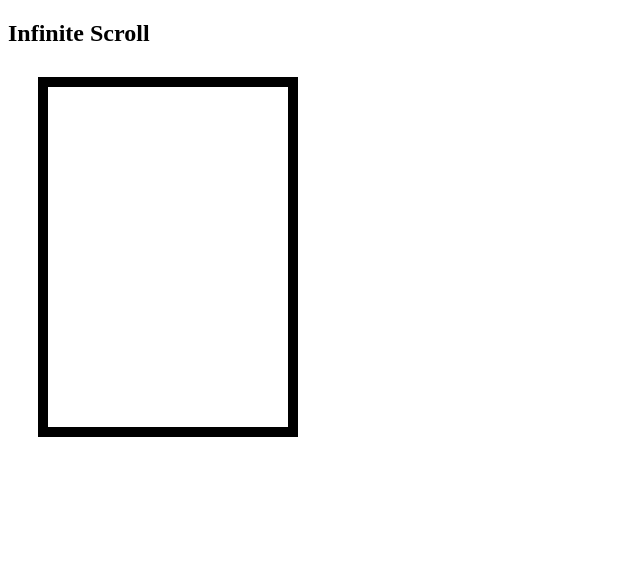
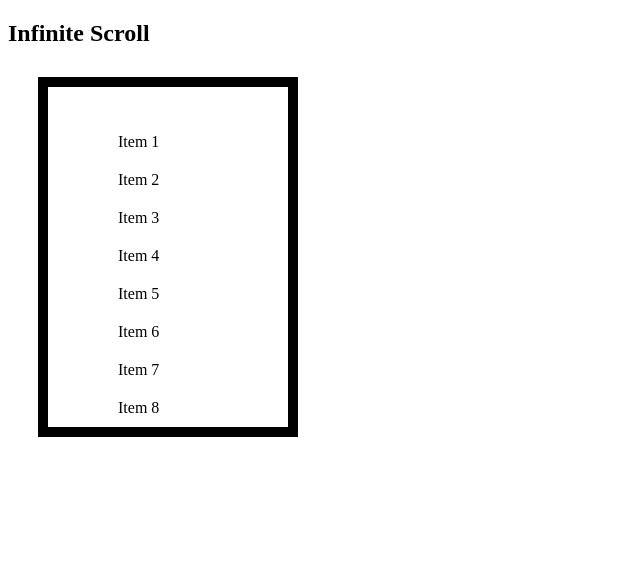
Before and after one commit to acciojob/infinite-scroll-misterKumar, a website: page main.html in a window 1280 px wide. Shown: the whole page, without its empty margins (0-640 px from the left). Drawn offline with Linux system fonts and the light colour scheme.

Commit message:
created a submission

```diff
--- a/main.html
+++ b/main.html
@@ -11,7 +11,20 @@
   <body>
     <h2>Infinite Scroll</h2>
     <main>
-      <ol id="infi-list"></ol>
+		<div class="infi-list">
+		      <ol id="list">
+				  <li>Item 1</li>
+			      <li>Item 2</li>
+			      <li>Item 3</li>
+			      <li>Item 4</li>
+			      <li>Item 5</li>
+			      <li>Item 6</li>
+			      <li>Item 7</li>
+			      <li>Item 8</li>
+			      <li>Item 9</li>
+			      <li>Item 10</li>
+			  </ol>
+		  </div>
     </main>
     <script src="./script.js"></script>
   </body>
--- a/script.js
+++ b/script.js
@@ -1 +1,26 @@
 //your code here!
+const list = document.getElementById("list");
+const listContainer = document.querySelector(".infi-list");
+
+const loadMore = () => {
+  // Add 2 more list items to the list
+  const newItems = document.createDocumentFragment();
+  for (let i = 0; i < 2; i++) {
+    const li = document.createElement("li");
+    li.textContent = `List item ${list.children.length + i + 1}`;
+    newItems.appendChild(li);
+  }
+  list.appendChild(newItems);
+};
+
+listContainer.addEventListener("scroll", () => {
+  if (
+    listContainer.scrollTop + listContainer.clientHeight >=
+    listContainer.scrollHeight
+  ) {
+    loadMore();
+  }
+});
+
+// Initially load 10 list items
+loadMore();
--- a/styles.css
+++ b/styles.css
@@ -1,4 +1,4 @@
-#infi-list {
+.infi-list {
   width: 200px;
   height: 300px;
   overflow: auto;
```
